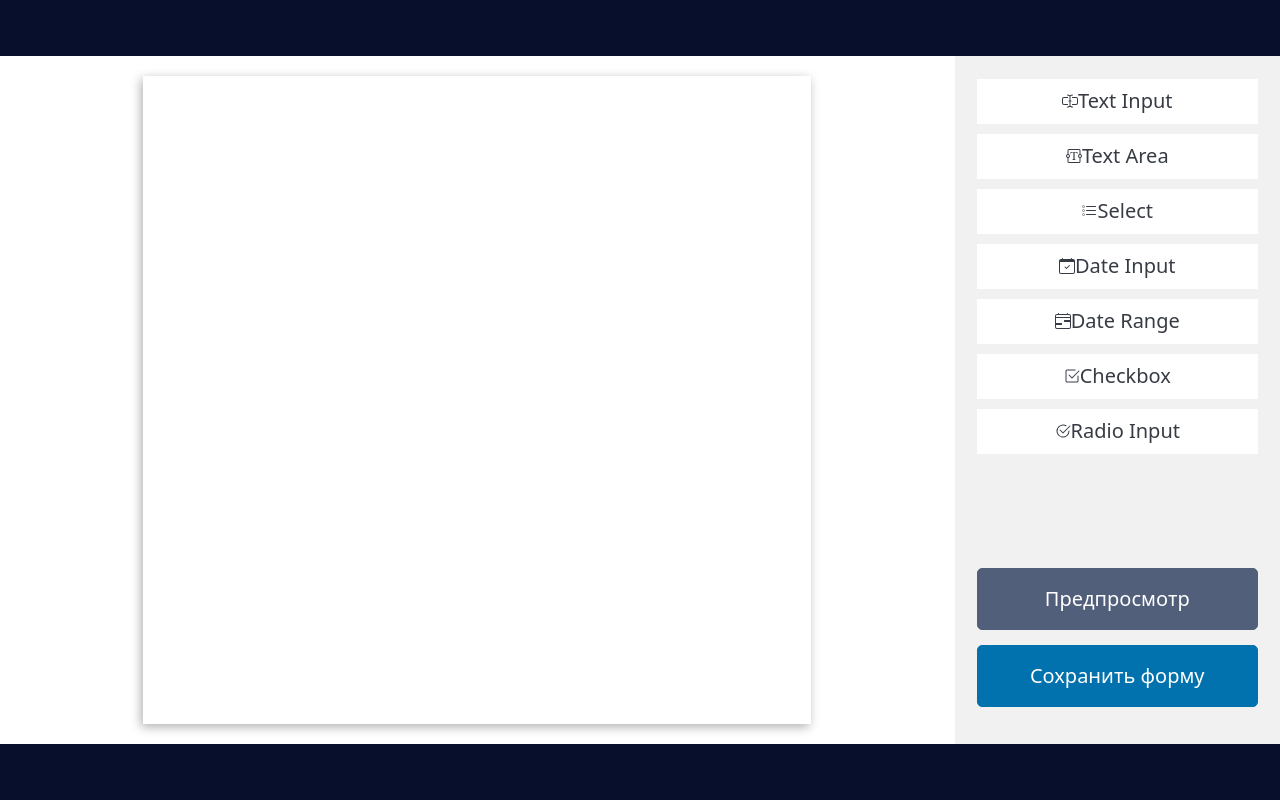
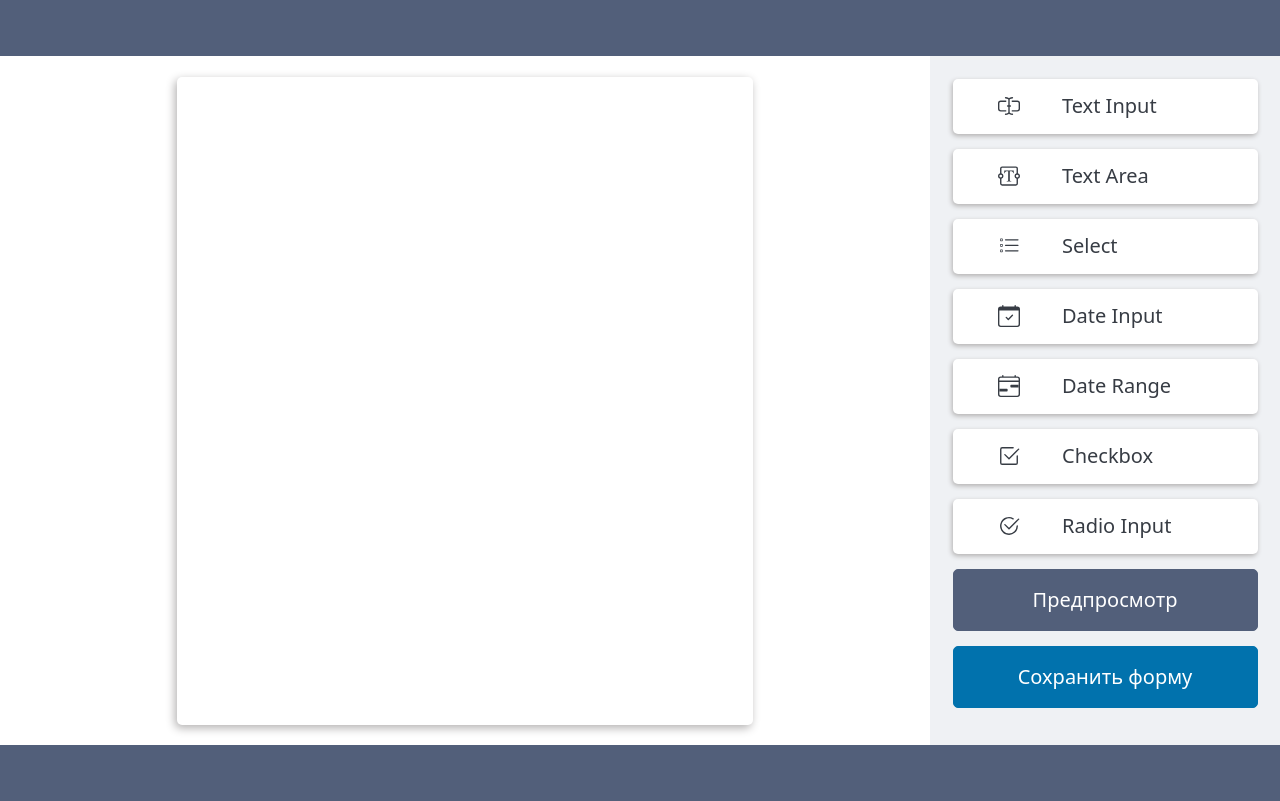
Before and after one commit to sottovocetomato/form-constructor, a Nuxt app: page / in a window 1280 px wide. Built offline with nearby package versions, Linux system fonts and the light colour scheme.

Commit message:
!fix drag and drop errors

```diff
--- a/assets/styles/main.scss
+++ b/assets/styles/main.scss
@@ -22,21 +22,22 @@ main {
 }
 
 footer {
-  background: $blue-950;
+  background: var(--pico-secondary-background);
   height: $footer-height;
 }
 
 header {
-  background: $blue-950;
+  background: var(--pico-secondary-background);
   height: $header-height;
 }
 aside {
   display: flex;
   flex-direction: column;
   justify-content: space-between;
-  background: $grey-50;
+  //background: $grey-50;
+  background: $slate-50;
   padding: $padding * 1.5;
-  flex: 1 1 75px;
+  width: 350px;
 }
 .main-section-wrap {
   display: flex;
@@ -57,9 +58,10 @@ aside {
   height: auto;
 }
 .constructor-area {
+  border-radius: 5px;
   display: flex;
   flex-direction: column;
-  width: 70%;
+  width: 45vw;
   padding: $padding * 2;
   //min-height: calc(95vh - $header-height - $footer-height);
   height: calc(95vh - $header-height - $footer-height);
@@ -105,15 +107,24 @@ aside {
 .dragable-object {
   //width: 250px;
   width: 100%;
-  height: 45px;
-  margin-bottom: 10px;
+  height: 55px;
+  margin-bottom: $padding;
   background-color: $white;
   display: flex;
-  justify-content: center;
+  justify-content: space-between;
+  padding: 0 $padding * 3;
   align-items: center;
-  text-align: center;
+  box-shadow: -1px 2px 5px #b2b0b0;
+  border-radius: 5px;
   &:hover {
     cursor: pointer;
+  }
+  span {
+    width: 70%;
+  }
+  svg {
+    height: 22px;
+    width: 22px;
   }
 }
 
@@ -186,6 +197,7 @@ aside {
   justify-content: flex-start;
   align-items: center;
   width: 45vw;
+  border-radius: 5px;
   margin: auto;
   flex-direction: column;
   height: auto;
--- a/components/dynamic/Form.vue
+++ b/components/dynamic/Form.vue
@@ -142,8 +142,9 @@ function createComponent(field) {
     };
   }
 
+  if (!field?.component) return;
   return h(
-    componentsMap[field.component] || field.component,
+    componentsMap?.[field.component] || field.component,
     { ...component },
     field.innerText
   );
--- a/composables/useFormBuilderState.ts
+++ b/composables/useFormBuilderState.ts
@@ -19,16 +19,18 @@ export const useFormBuilderState = (id) => {
         } else {
           formItems.value.splice(itemArrIndex, 1);
         }
-        formItems.value.forEach((el, ind) => (el.sequenceNumber = ind));
       }
     } else {
       formItems.value.splice(ind, 0, {
         component: itemID,
         props: {},
         sequenceNumber: ind,
-        id: `${itemID}-${ind}`,
       });
     }
+    formItems.value.forEach((el, ind) => {
+      el.sequenceNumber = ind;
+      el.id = `${el.component}-${ind}`;
+    });
   }
 
   function addToFormItems(itemID) {
--- a/models/settings/textAreaSettings.js
+++ b/models/settings/textAreaSettings.js
@@ -98,7 +98,6 @@ const createTextAreaModel = () => [
     sequenceNumber: 7,
     fieldName: "disabled",
   },
-  {},
 ];
 
 export default createTextAreaModel;
--- a/pages/index.vue
+++ b/pages/index.vue
@@ -52,7 +52,7 @@
         draggable="true"
         id="BaseTextInput"
       >
-        <IconTextInput /> Text Input
+        <IconTextInput /> <span>Text Input</span>
       </div>
       <div
         class="dragable-object"
@@ -61,7 +61,7 @@
         draggable="true"
         id="BaseTextarea"
       >
-        <IconTextArea /> Text Area
+        <IconTextArea /> <span>Text Area</span>
       </div>
       <div
         class="dragable-object"
@@ -70,7 +70,7 @@
         draggable="true"
         id="BaseSelect"
       >
-        <IconSelect /> Select
+        <IconSelect /> <span>Select</span>
       </div>
       <div
         class="dragable-object"
@@ -79,7 +79,7 @@
         draggable="true"
         id="BaseDateInput"
       >
-        <IconCalendar /> Date Input
+        <IconCalendar /> <span>Date Input</span>
       </div>
       <div
         class="dragable-object"
@@ -88,7 +88,7 @@
         draggable="true"
         id="BaseDateRange"
       >
-        <IconCalendarRange /> Date Range
+        <IconCalendarRange /> <span>Date Range</span>
       </div>
       <div
         class="dragable-object"
@@ -97,7 +97,7 @@
         draggable="true"
         id="BaseCheckbox"
       >
-        <IconCheckbox /> Checkbox
+        <IconCheckbox /> <span>Checkbox</span>
       </div>
       <div
         class="dragable-object"
@@ -106,7 +106,7 @@
         draggable="true"
         id="BaseRadio"
       >
-        <IconRadio /> Radio Input
+        <IconRadio /> <span>Radio Input</span>
       </div>
     </div>
     <div class="form-controls">
```
